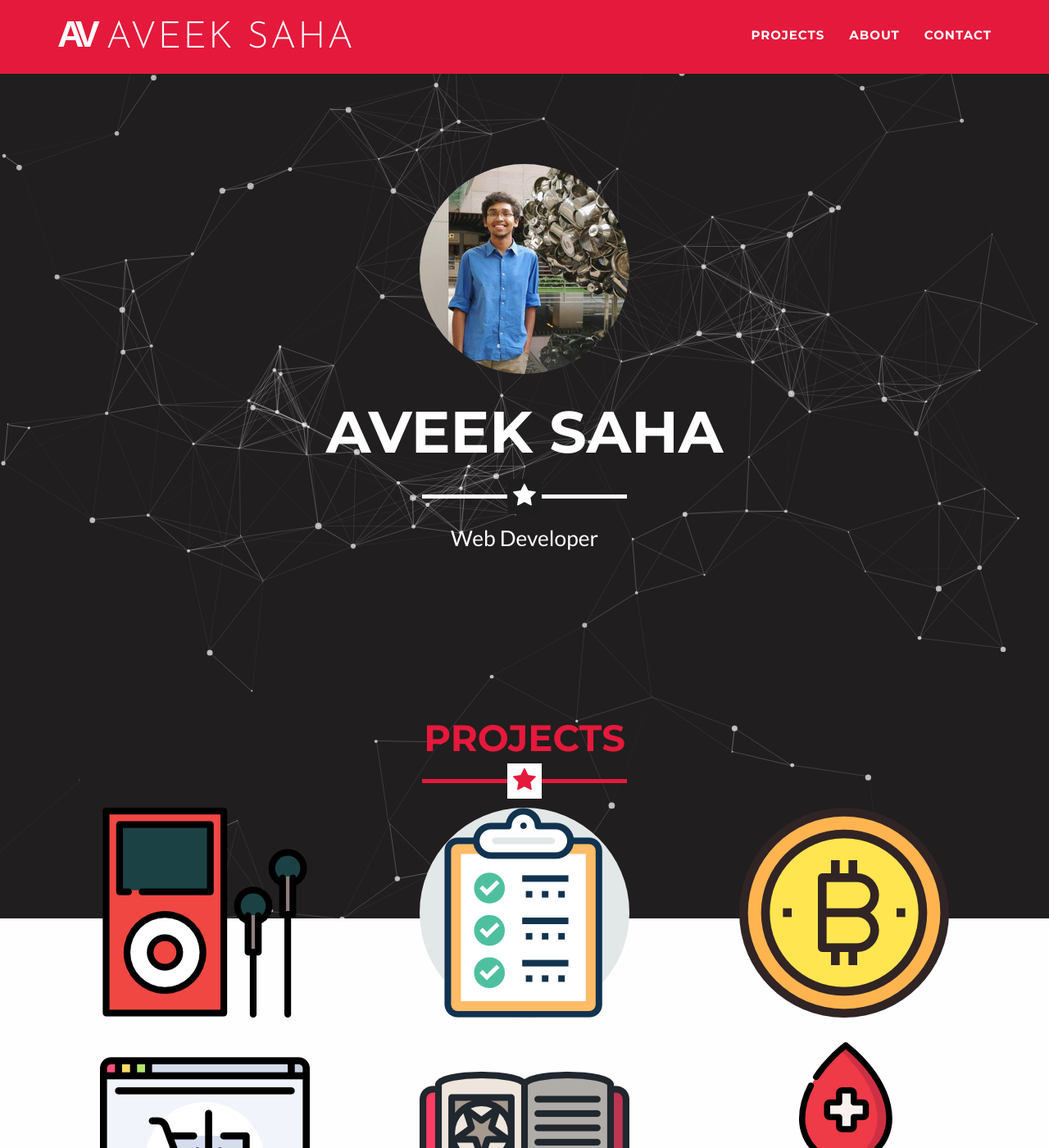
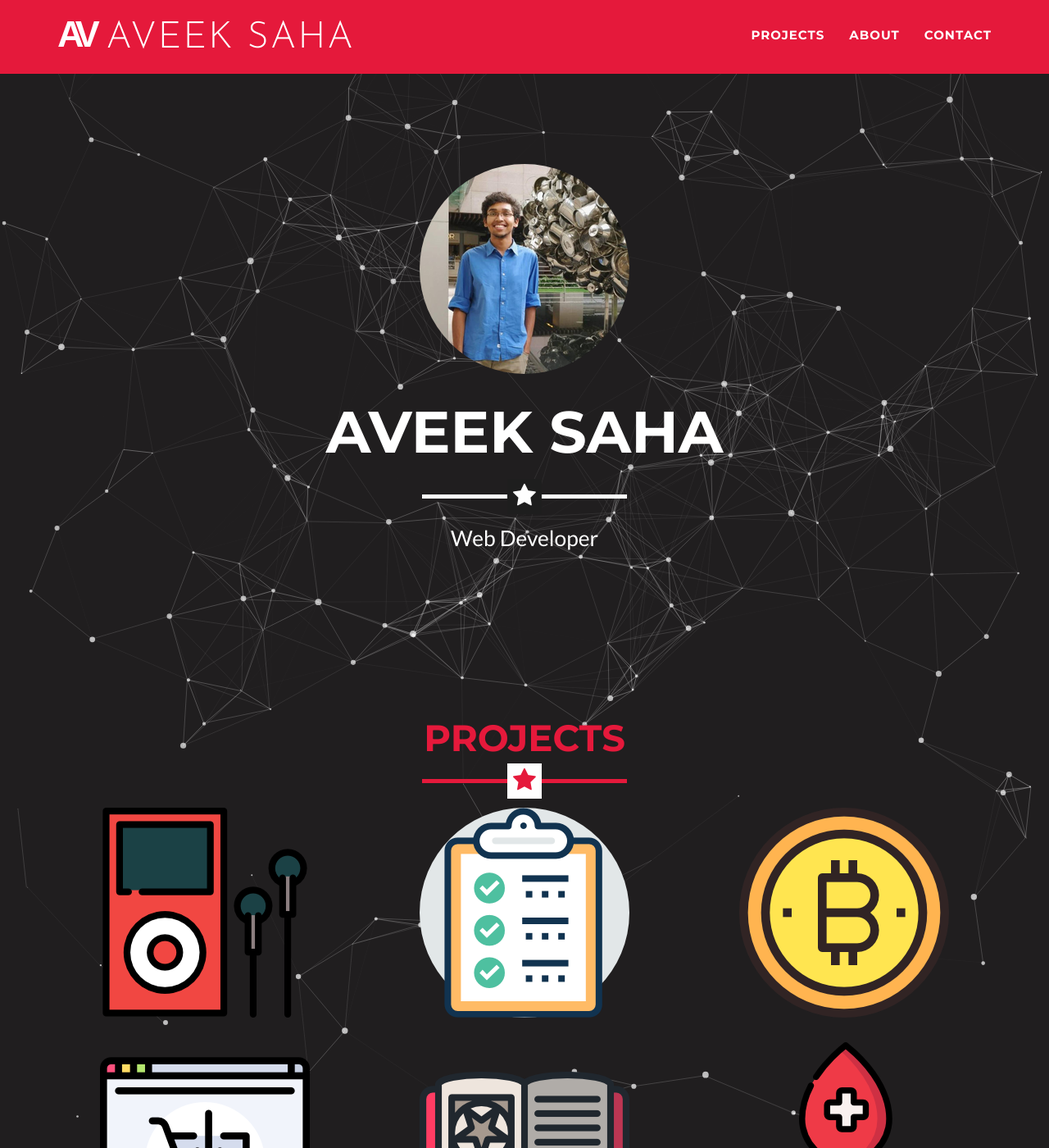
Before and after one commit to Aveek-Saha/Aveek-Saha.github.io, a Jekyll site: the page built from index.html, in a window 1280 px wide and 1400 px high. Shown: the whole window at 82% size. Built offline with Jekyll 4.4.1, drawn with Linux system fonts in a browser that asks for light colours; some web fonts are replaced.

Commit message:
Update main.css

```diff
--- a/_includes/css/main.css
+++ b/_includes/css/main.css
@@ -133,7 +133,7 @@ canvas{
 
 #particles-js{
     position:absolute;
-    width: 100%; height: 80%;
+    width: 100%; height: 100%;
     background-color: #201e1f;
     background-image: url("");
     background-repeat: no-repeat;
```
